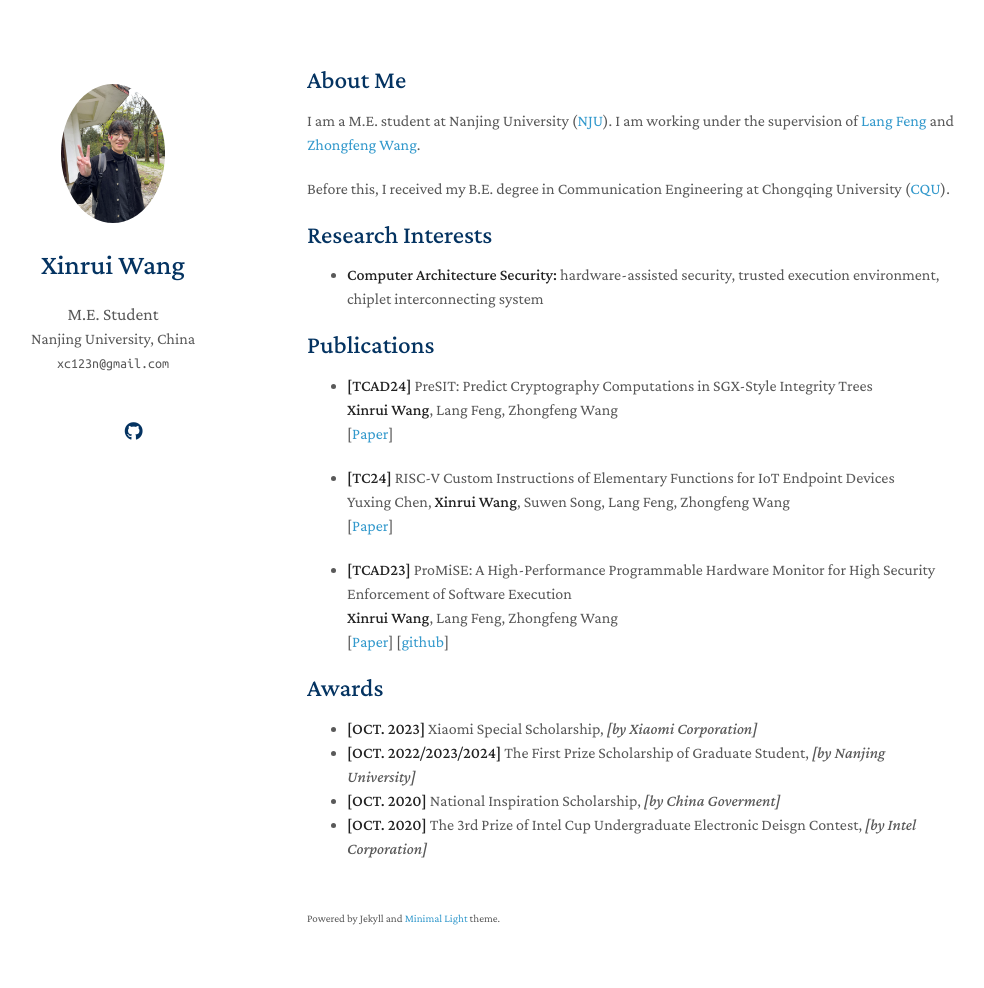
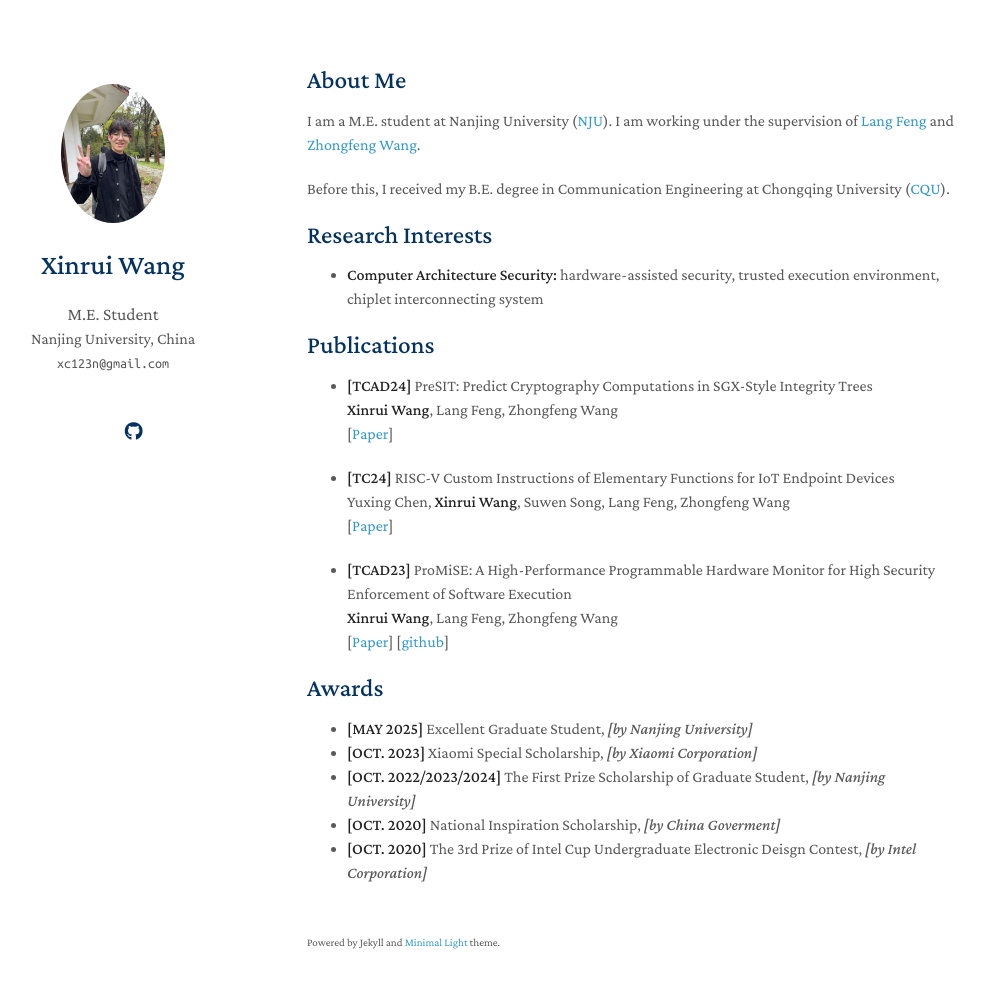
Before and after one commit to XC1a/XC1a.github.io, a Jekyll site: the page built from index.md, in a window 1280 px wide and 1023 px high. Shown: the top 988 px of the window, without its empty margins (163-1147 px from the left). Built offline with Jekyll 4.4.1, drawn with Linux system fonts in a browser that asks for light colours; nearby versions of some CDN libraries; a style sheet for code colours, icons or effects is not loaded; our own code applies the rules of GitHub Pages for plain Markdown files.

Commit message:
Update index.md

```diff
--- a/index.md
+++ b/index.md
@@ -34,6 +34,7 @@ Before this, I received my B.E. degree in Communication Engineering at Chongqing
 
 ## Awards
 
+- **[MAY 2025]** Excellent Graduate Student, *[by Nanjing University]*
 - **[OCT. 2023]** Xiaomi Special Scholarship, *[by Xiaomi Corporation]*
 - **[OCT. 2022/2023/2024]** The First Prize Scholarship of Graduate Student, *[by Nanjing University]*
 - **[OCT. 2020]** National Inspiration Scholarship, *[by China Goverment]*
```
